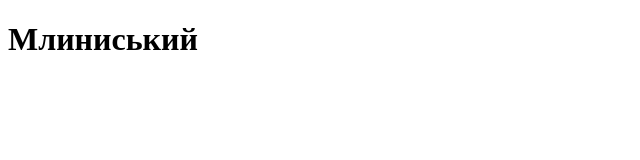
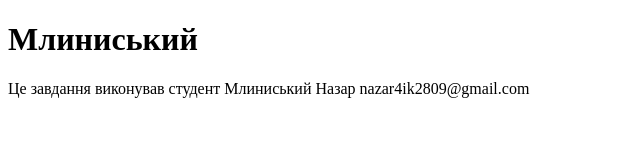
Before and after one commit to nazarmlynyskyi/lab8Mlynyskyi, a plain HTML site: page task1.html in a window 1280 px wide. Shown: the whole page, without its empty margins (0-640 px from the left). Drawn offline with Linux system fonts and the light colour scheme.

Commit message:
done task1 by Mlynyskyi  email:nazar4ik2809@gmail.com

```diff
--- a/task1.html
+++ b/task1.html
@@ -10,6 +10,7 @@
 
 <body>
 <h1>Млиниський</h1>
+Це завдання виконував студент Млиниський Назар nazar4ik2809@gmail.com
 </body>
 
 </html>
```
